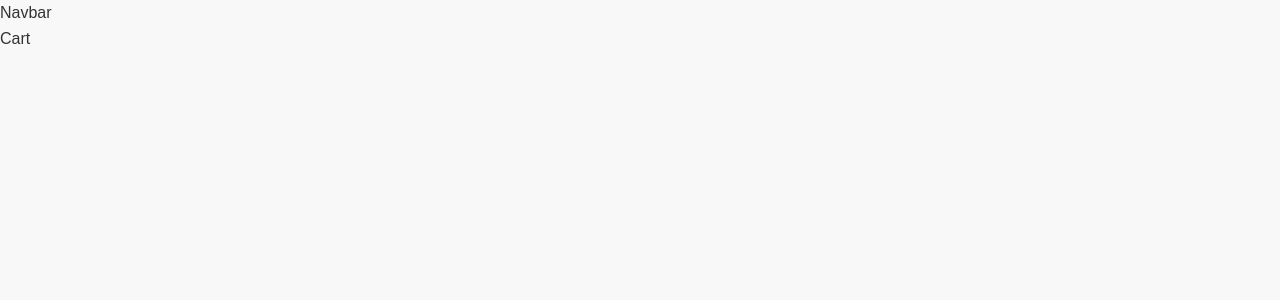
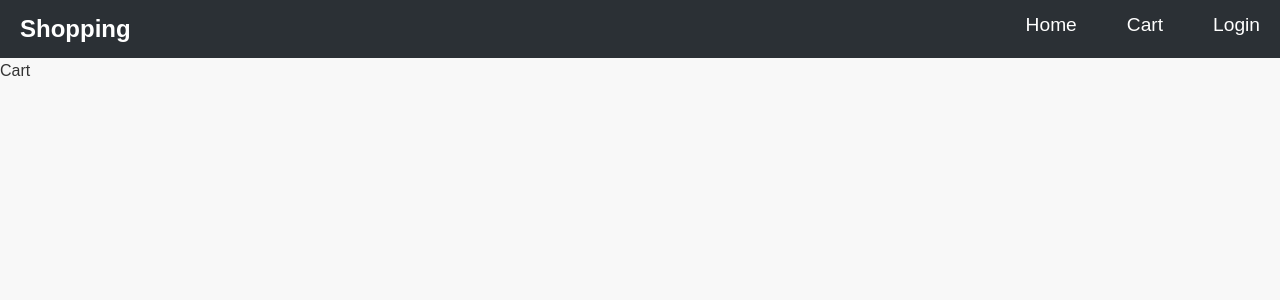
Before and after one commit to rahul-kumar-09/shopping-website, a React (Vite) app: page /cart in a window 1280 px wide. Shown: the top 300 px of the page. Built offline with nearby package versions, Linux system fonts and the light colour scheme.

Commit message:
design product page

```diff
--- a/package.json
+++ b/package.json
@@ -10,6 +10,7 @@
     "preview": "vite preview"
   },
   "dependencies": {
+    "axios": "^1.8.4",
     "react": "^19.0.0",
     "react-dom": "^19.0.0",
     "react-router-dom": "^7.5.0"
--- a/src/components/Navbar/Navbar.jsx
+++ b/src/components/Navbar/Navbar.jsx
@@ -1,7 +1,18 @@
 import React from 'react'
+import styles from "./Navbar.module.css";
+import { Link } from 'react-router-dom';
 
 export const Navbar = () => {
   return (
-    <div>Navbar</div>
+    <div className={styles.navbar_container}>
+      <div className={styles.title}>Shopping</div>
+      <div >
+        <ul className={styles.nav_item}>
+          <li><Link to="/">Home</Link></li>
+          <li><Link to="/cart">Cart</Link></li>
+          <li><Link to="/login">Login</Link></li>
+        </ul>
+      </div>
+    </div>
   )
 }
--- a/src/components/Navbar/Navbar.module.css
+++ b/src/components/Navbar/Navbar.module.css
@@ -0,0 +1,39 @@
+.navbar_container{
+    display: flex;
+    width: 100%;
+    justify-content: space-between;
+    margin: auto;
+    padding: 2px 80px 2px 80px;
+    background-color: #2B3035;
+    color: white;
+    padding: 10px 20px 10px 20px;
+}
+
+.title{
+    font-size: x-large;
+    font-weight: 700;
+    cursor: pointer;
+}
+
+.nav_item{
+    display: flex;
+    gap: 50px;
+
+
+    a{
+        text-decoration: none;
+        color: white;
+        font-size: larger;
+        font-weight: 500;
+    }
+
+    a:hover{
+        color: blue;
+    }
+
+    li{
+        list-style: none;
+    }
+
+
+}
--- /dev/null
+++ b/src/components/Products/Products.jsx
@@ -0,0 +1,51 @@
+import React, { useEffect, useState } from "react";
+import styles from "./Products.module.css";
+import axios from "axios";
+import { Link } from "react-router-dom";
+
+export const Products = () => {
+  const [product, setProduct] = useState([]);
+
+  const fetchProducts = async () => {
+    const PRODUCT_URL = "https://fakestoreapi.com/products";
+    axios
+      .get(PRODUCT_URL)
+      .then(function (response) {
+        console.log(response.data);
+        setProduct(response.data);
+        return response.data;
+      })
+      .catch(function (error) {
+        console.log(error);
+      });
+  };
+
+  useEffect(() => {
+    fetchProducts();
+  }, []);
+  return (
+    <div className={styles.grid_col}>
+      {product.map((item, index) => {
+        return (
+          <div key={index} className={styles.card}>
+            <Link to='/product/2'>
+              <img src={item.image} className={styles.cardImage} alt="" />{" "}
+            </Link>
+            <div className={styles.cardContent}>
+              <Link to='/product/2' className={styles.cardLink}>
+                <p className={styles.title}>{item.title}</p>
+                <div className={styles.bottomSection}>
+                  <p className={styles.rating}>{item.category}</p>
+                  <p className={styles.price}>{item.price}</p>
+                </div>
+              </Link>
+              <button className={styles.btn}>
+                Add to Cart
+              </button>
+            </div>
+          </div>
+        );
+      })}
+    </div>
+  );
+};
--- /dev/null
+++ b/src/components/Products/Products.module.css
@@ -0,0 +1,91 @@
+
+
+.grid_col{
+    display: grid;
+    grid-template-columns: repeat(4, 1fr);
+    gap: 20px;
+    margin: auto;
+    width: 100%;
+
+}
+
+
+.card {
+    display: flex;
+    flex-direction: column;
+    justify-content: space-between;
+    width: 300px;
+    height: 400px;
+    border-radius: 8px;
+    overflow: hidden;
+    box-shadow: 0 4px 8px rgba(0, 0, 0, 0.1);
+    background: white;
+    transition: transform 0.2s ease-in-out;
+    margin: 10px 5px 10px 5px
+  }
+
+  .card:hover {
+    transform: scale(1.05);
+  }
+
+  .cardImage {
+    width: 100%;
+    height: 200px;
+    object-fit: contain;
+    cursor: pointer;
+  }
+
+  .cardLink{
+    cursor: pointer;
+    text-decoration: none;
+  }
+
+  .cardContent {
+    padding: 15px;
+  }
+
+  .category {
+    font-size: 14px;
+    font-weight: bold;
+    color: #ff6600;
+    text-transform: uppercase;
+    margin-bottom: 5px;
+    display: block;
+  }
+
+  .title {
+    font-size: 18px;
+    font-weight: bold;
+    margin: 5px 0;
+    color: #333;
+  }
+
+  .description {
+    font-size: 14px;
+    color: #777;
+    margin-bottom: 10px;
+  }
+
+  .bottomSection {
+    display: flex;
+    justify-content: space-between;
+    align-items: center;
+  }
+
+  .rating {
+    font-size: 14px;
+    font-weight: bold;
+    color: #ffcc00;
+  }
+
+  .price {
+    font-size: 18px;
+    font-weight: bold;
+    color: #28a745;
+  }
+
+  .btn{
+    width: 100%;
+    padding: 10px 10px;
+    cursor: pointer;
+  }
--- a/src/pages/Home/Home.jsx
+++ b/src/pages/Home/Home.jsx
@@ -1,7 +1,11 @@
 import React from 'react'
+import styles from './Home.module.css'
+import { Products } from '../../components/Products/Products'
 
 export const Home = () => {
   return (
-    <div>Home guys</div>
+    <div className={styles.black}>
+      <Products />
+    </div>
   )
 }
--- a/src/pages/Home/Home.module.css
+++ b/src/pages/Home/Home.module.css
@@ -0,0 +1,3 @@
+.black{
+    color: red;
+}
```
Also changed, not shown: src/pages/Cart/Cart.jsx (+7 -0 lines), 1 other file (tests, documents, lock files or other folders).
